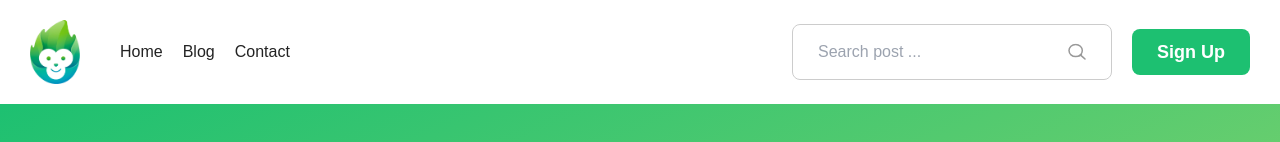
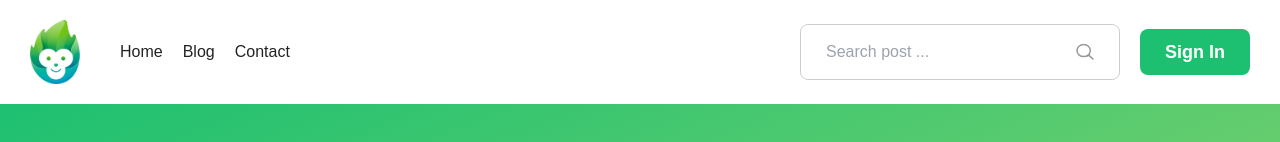
Before and after one commit to duytan10/react, a React (Vite) app in the folder monkey-blogging/: page / in a window 1280 px wide. Shown: the top 142 px of the page. Built offline with nearby package versions, Linux system fonts and the light colour scheme; no server answers.

Commit message:
update code

```diff
--- a/monkey-blogging/src/components/layout/Header.jsx
+++ b/monkey-blogging/src/components/layout/Header.jsx
@@ -39,7 +39,6 @@ const HeaderStyles = styled.header`
     display: flex;
     align-items: center;
     position: relative;
-    font-weight: 500;
     margin-right: 20px;
   }
 
@@ -74,6 +73,7 @@ function getLastName(name) {
   const length = name.split(" ").length;
   return name.split(" ")[length - 1];
 }
+
 const Header = () => {
   const { userInfo } = useAuth();
   return (
@@ -130,8 +130,8 @@ const Header = () => {
             </span>
           </div>
           {!userInfo ? (
-            <Button className="header-button" height="46px" to="/sign-up">
-              Sign Up
+            <Button className="header-button" height="46px" to="/sign-in">
+              Sign In
             </Button>
           ) : (
             <div className="header-auth">
--- a/monkey-blogging/src/pages/AuthenticationPage.jsx
+++ b/monkey-blogging/src/pages/AuthenticationPage.jsx
@@ -34,9 +34,11 @@ const AuthenticationPage = ({ children }) => {
   return (
     <AuthenticationPageStyles>
       <div className="container">
-        <NavLink to="/">
-          <img srcSet="/logo.png 2x" alt="monkey-blogging" className="logo" />
-        </NavLink>
+        <div className="text-center">
+          <NavLink to="/">
+            <img srcSet="/logo.png 2x" alt="monkey-blogging" className="logo" />
+          </NavLink>
+        </div>
         <h1 className="heading">Monkey Blogging</h1>
         {children}
       </div>
```
